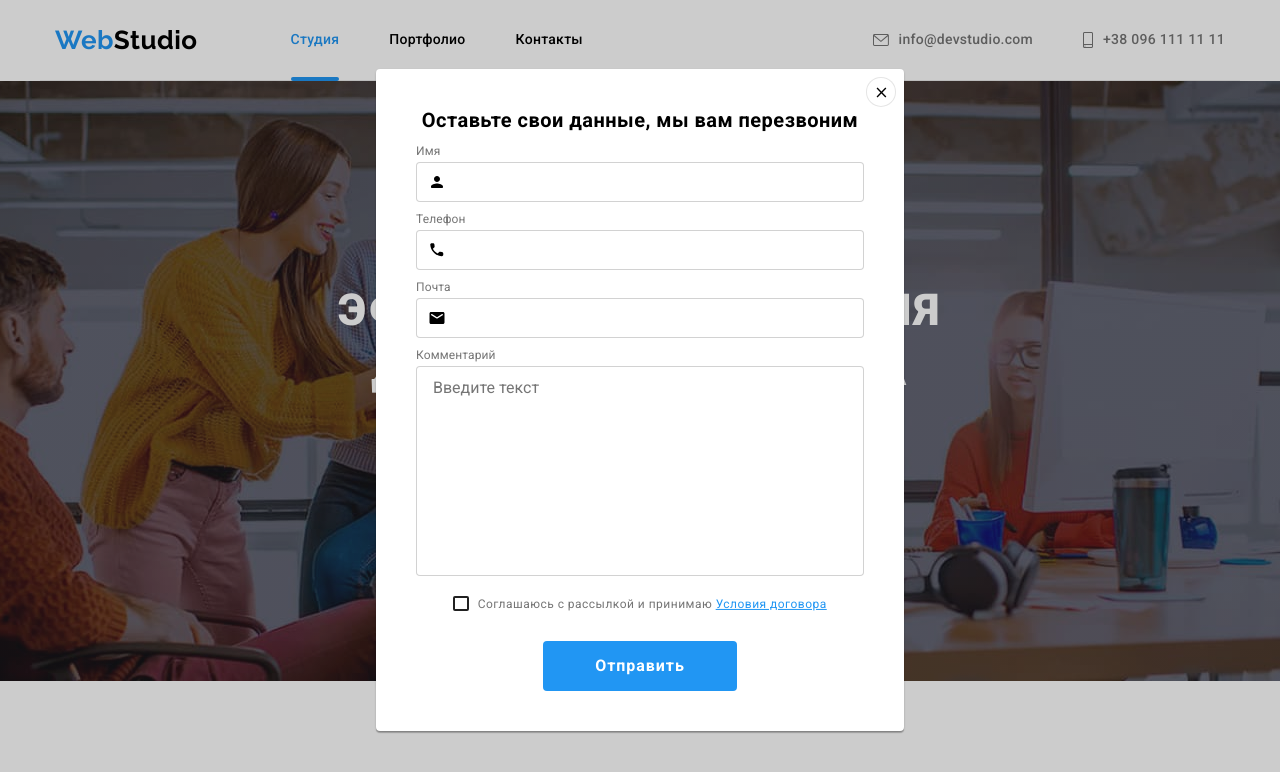
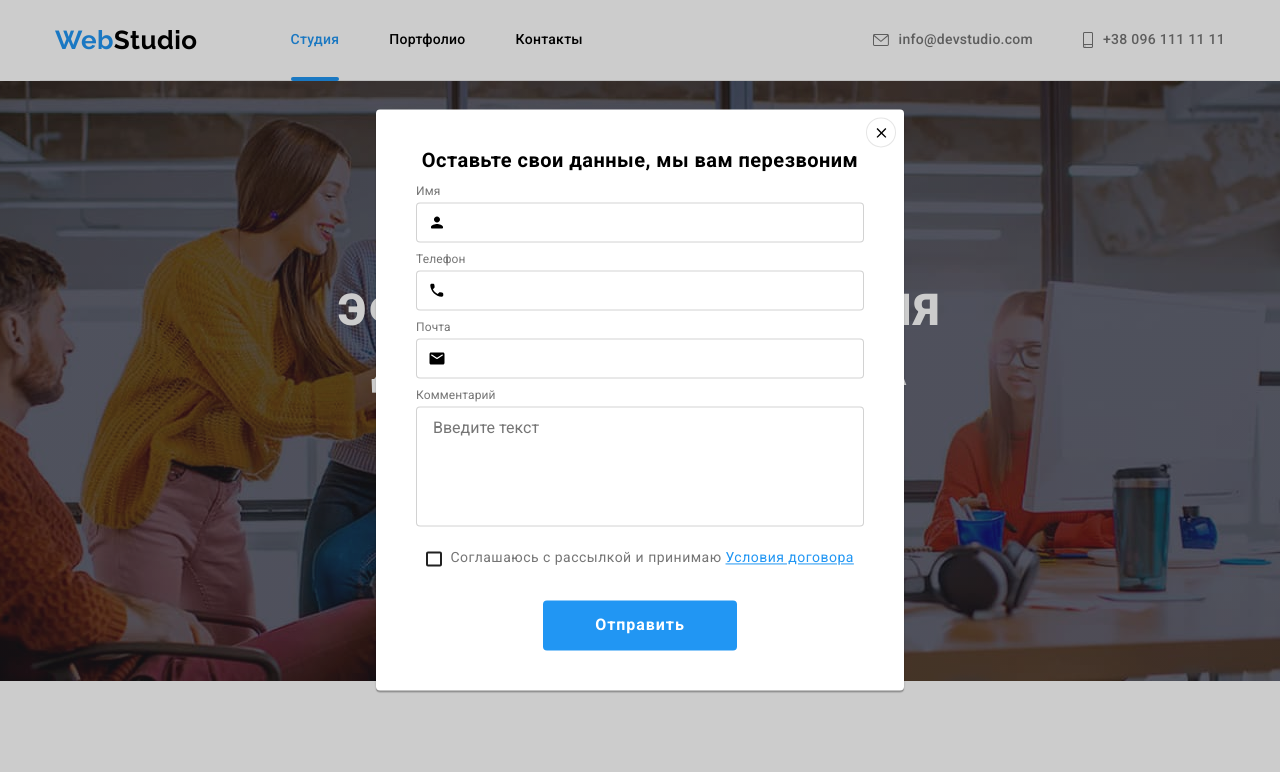
Before and after one commit to Mariiahlvk/goit-markup-hw-06, a plain HTML site: page index.html in a window 1280 px wide. Both pictures are taken after a click on the button "Заказать услугу". Shown: the top 772 px of the page. Drawn offline with nearby package versions, Linux system fonts and the light colour scheme.

Commit message:
Правки формы

```diff
--- a/css/styles.css
+++ b/css/styles.css
@@ -393,7 +393,7 @@ img {
   width: 20px;
   height: 20px;
   fill: #afb1b8;
-  transition: color 250ms cubic-bezier(0.4, 0, 0.2, 1);
+  transition: fill 250ms cubic-bezier(0.4, 0, 0.2, 1);
 }
 
 .icon-list .link-icon:hover .team-icon {
@@ -434,7 +434,7 @@ img {
   width: 106px;
   height: 60px;
   fill: #afb1b8;
-  transition: color 250ms cubic-bezier(0.4, 0, 0.2, 1);
+  transition: fill 250ms cubic-bezier(0.4, 0, 0.2, 1);
 }
 
 .clients-list .clients-link:hover .clients-logo {
@@ -533,13 +533,13 @@ img {
 }
 
 .sub-label {
-  padding: 0;
+  display: inline-block;
+  margin-right: 12px;
 }
 
 .sub-input {
   width: 358px;
   height: 50px;
-  margin-right: 12px;
   padding: 15px 16px;
 
   background-color: transparent;
@@ -600,9 +600,8 @@ img {
   top: 50%;
   left: 50%;
   transform: translate(-50%, -50%);
-
+  padding: 40px;
   min-width: 528px;
-  min-height: 581px;
 
   background-color: var(--white-color);
   box-shadow: var(--modal-shadow);
@@ -638,14 +637,8 @@ img {
 
 /* Form */
 
-.form-data {
-  width: 448px;
-  margin-left: 40px;
-  margin-right: 40px;
-}
-
 .form-title {
-  margin-top: 40px;
+  display: block;
   margin-bottom: 12px;
 
   font-weight: 700;
@@ -658,7 +651,10 @@ img {
   display: flex;
   position: relative;
   flex-direction: column;
-  margin-bottom: 10px;
+}
+
+.form-group + .form-group {
+  margin-top: 10px;
 }
 
 .form-label {
@@ -698,6 +694,7 @@ img {
 
 .form-comment {
   resize: none;
+  height: 120px;
   padding: 12px 16px;
 
   border: 1px solid rgba(33, 33, 33, 0.2);
@@ -739,8 +736,8 @@ img {
 }
 
 .form-label-check {
-  font-size: 12px;
-  line-height: 1.17;
+  font-size: 14px;
+  line-height: 1.71;
 
   color: var(--text-color);
 }
@@ -753,8 +750,7 @@ img {
   border: 2px solid #212121;
   border-radius: 2px;
 
-  transition: background-color 250ms cubic-bezier(0.4, 0, 0.2, 1),
-    background-image 250ms cubic-bezier(0.4, 0, 0.2, 1);
+  transition: background-color 250ms cubic-bezier(0.4, 0, 0.2, 1);
 }
 
 .form-input-check:checked + .check-icon {
@@ -773,7 +769,6 @@ img {
   display: flex;
   margin: 0 auto;
   padding: 10px 52px;
-  margin-bottom: 40px;
 
   cursor: pointer;
   font-weight: 700;
@@ -821,7 +816,7 @@ img {
   text-align: center;
 
   transition: background-color 250ms cubic-bezier(0.4, 0, 0.2, 1),
-    color 250ms cubic-bezier(0.4, 0, 0.2, 1);
+    color 250ms cubic-bezier(0.4, 0, 0.2, 1), box-shadow 250ms cubic-bezier(0.4, 0, 0.2, 1);
 }
 
 .button-list:hover,
--- a/index.html
+++ b/index.html
@@ -402,8 +402,9 @@
         <div class="subscribe">
           <h2 class="join-title">Подпишитесь на рассылку</h2>
           <form>
-            <label for="mail" class="sub-label"></label>
-            <input class="sub-input" type="email" name="mail" id="mail" placeholder="E-mail" />
+            <label for="email" class="sub-label">
+              <input class="sub-input" type="email" name="mail" id="email" placeholder="E-mail" />
+            </label>
             <button class="sub-btn">
               Подписаться
               <svg class="sub-icon" width="24" height="24">
@@ -426,7 +427,7 @@
         </button>
 
         <form class="form-data">
-          <h1 class="form-title">Оставьте свои данные, мы вам перезвоним</h1>
+          <strong class="form-title">Оставьте свои данные, мы вам перезвоним</strong>
           <div class="form-group">
             <label for="name" class="form-label">Имя</label>
             <input class="form-input" type="text" name="user-name" id="name" autofocus />
@@ -458,8 +459,7 @@
               name="comment"
               id="comment"
               placeholder="Введите текст"
-              cols="30"
-              rows="10"
+              rows="5"
             ></textarea>
           </div>
 
```
